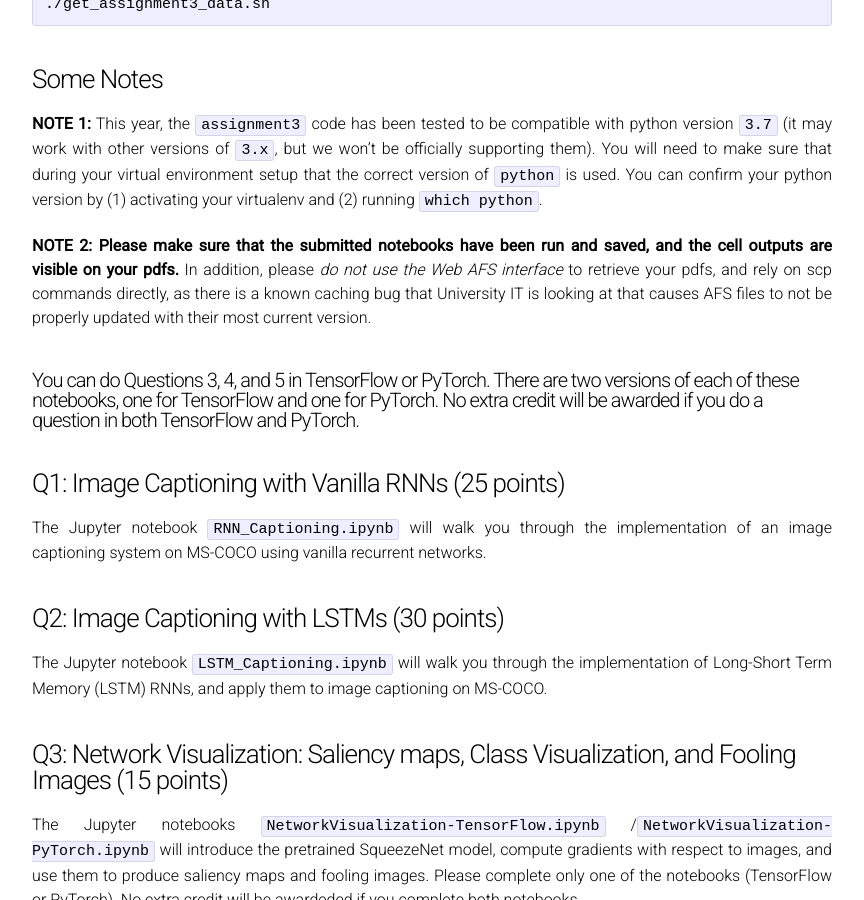
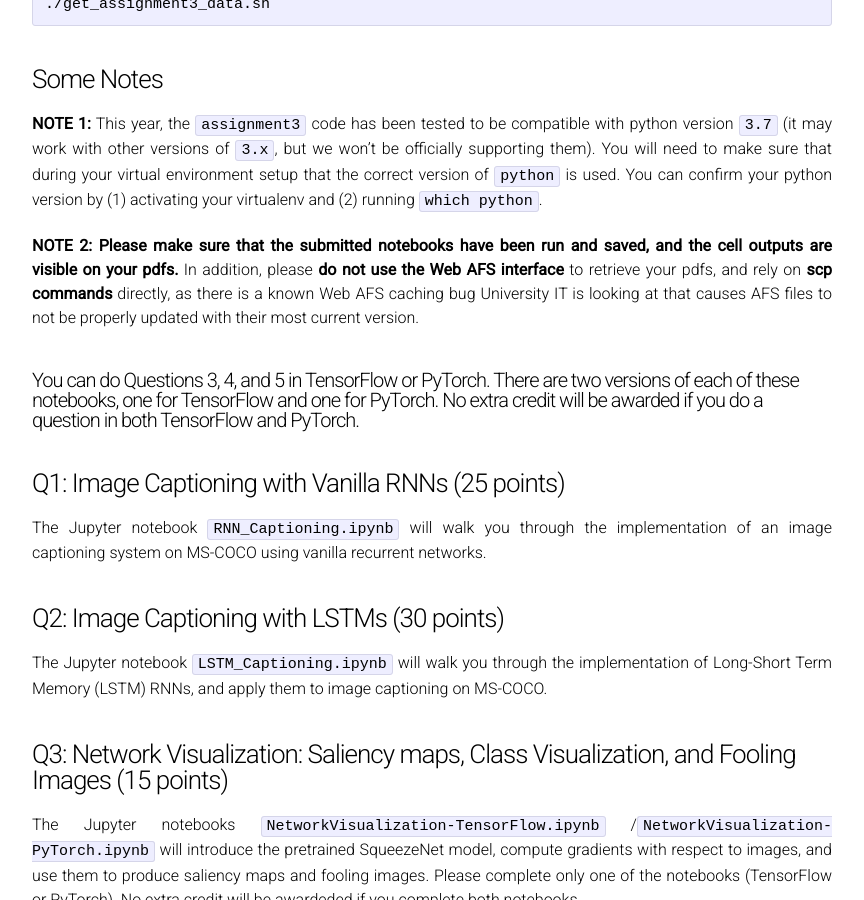
Before and after one commit to cs231n/cs231n.github.io, a Jekyll site: the page built from assignments/2019/assignment3.md, in a window 1280 px wide and 900 px high, scrolled down 850 px. Shown: the whole window, without its empty margins (208-1072 px from the left). Built offline with Jekyll 4.4.1, drawn with Linux system fonts in a browser that asks for light colours.

Commit message:
assignment 3 page edits

```diff
--- a/assignments/2019/assignment3.md
+++ b/assignments/2019/assignment3.md
@@ -32,7 +32,7 @@ cd cs231n/datasets
 ### Some Notes
 **NOTE 1:** This year, the `assignment3` code has been tested to be compatible with python version `3.7` (it may work with other versions of `3.x`, but we won't be officially supporting them). You will need to make sure that during your virtual environment setup that the correct version of `python` is used. You can confirm your python version by (1) activating your virtualenv and (2) running `which python`.
 
-**NOTE 2: Please make sure that the submitted notebooks have been run and saved, and the cell outputs are visible on your pdfs.** In addition, please _do not use the Web AFS interface_ to retrieve your pdfs, and rely on scp commands directly, as there is a known caching bug that University IT is looking at that causes AFS files to not be properly updated with their most current version.
+**NOTE 2: Please make sure that the submitted notebooks have been run and saved, and the cell outputs are visible on your pdfs.** In addition, please **do not use the Web AFS interface** to retrieve your pdfs, and rely on **scp commands** directly, as there is a known Web AFS caching bug University IT is looking at that causes AFS files to not be properly updated with their most current version.
 
 #### You can do Questions 3, 4, and 5 in TensorFlow or PyTorch. There are two versions of each of these notebooks, one for TensorFlow and one for PyTorch. No extra credit will be awarded if you do a question in both TensorFlow and PyTorch.
 
```
